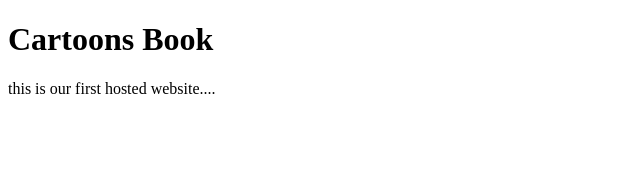
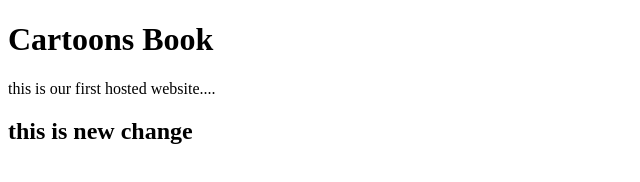
Before and after one commit to Namratawaje20/cartoons-book, a plain HTML site: page index.html in a window 1280 px wide. Shown: the whole page, without its empty margins (0-640 px from the left). Drawn offline with Linux system fonts and the light colour scheme.

Commit message:
new change added

```diff
--- a/index.html
+++ b/index.html
@@ -8,5 +8,7 @@
 <body>
     <h1>Cartoons Book</h1>
     <p> this is our first hosted website....</p>
+
+    <h2> this is new change</h2>
 </body>
 </html>
```
